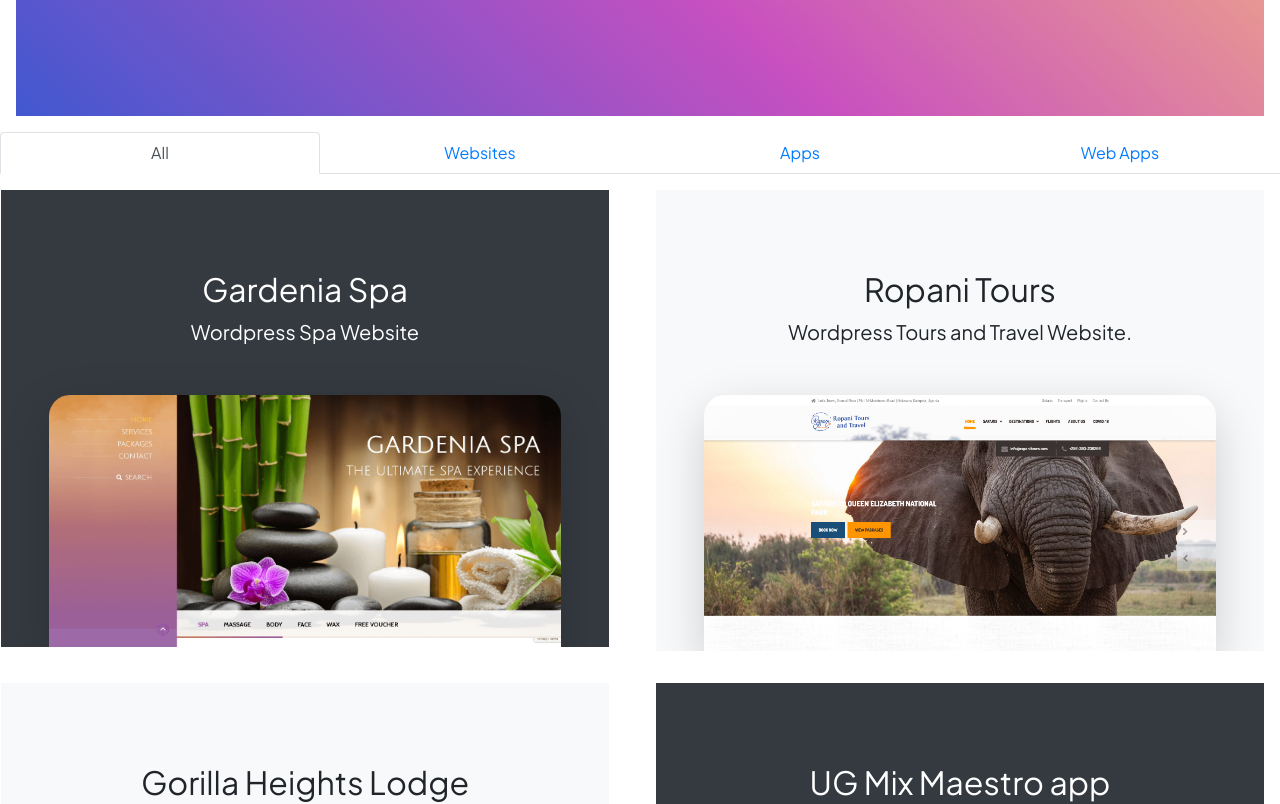
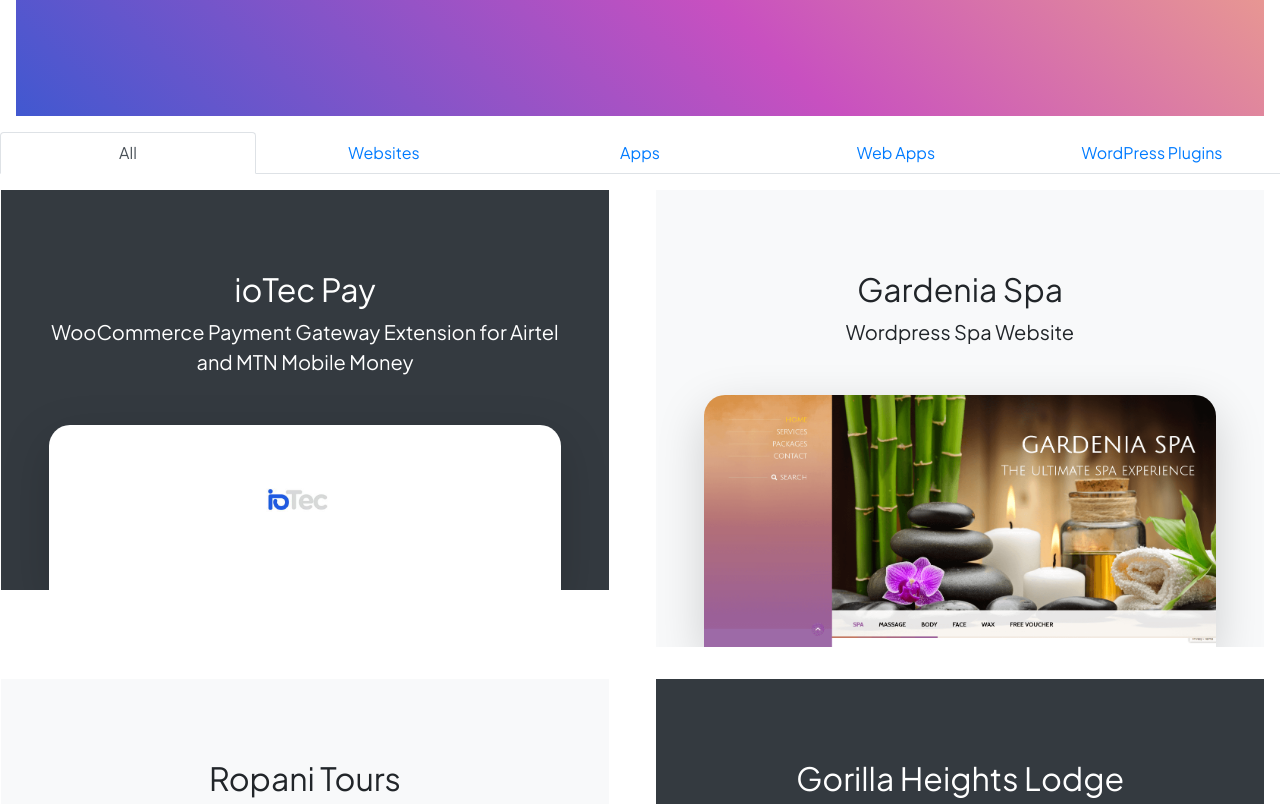
Before and after one commit to r1z11/portfolio, a React (Create React App) app: page / in a window 1280 px wide. Shown: the part 2740-3544 px from the top of the page. Built offline with nearby package versions, Linux system fonts and the light colour scheme.

Commit message:
project update

```diff
--- a/src/components/Content.js
+++ b/src/components/Content.js
@@ -131,6 +131,29 @@
                         }
                     </div>
                 </Tab>
+
+                {/* WordPress Plugins */}
+                <Tab eventKey="wp-plugins" title="WordPress Plugins">
+
+                    <div className="row">
+                        {
+                            projects.map((item, index) => (
+                                <>
+                                    {item.category === 'wp-plugin' ?
+                                        <div key={index} className="col-md-6 my-3 pl-3">
+                                            <div className={(sequence.indexOf(index) !== -1) ? "bg-dark mr-md-3 pt-3 px-3 pt-md-5 px-md-5 text-center text-white overflow-hidden" : "bg-light mr-md-3 pt-3 px-3 pt-md-5 px-md-5 text-center overflow-hidden"}>
+                                                <div className="my-3 py-3">
+                                                    <h2 className="display-5">{item.name}</h2>
+                                                    <p className="lead">{item.description}</p>
+                                                </div>
+                                                <a href={item.link} target="_blank" rel="noopener noreferrer"><img className="shadow-lg" style={styles.box} src={item.image} alt={item.alt} /></a>
+                                            </div>
+                                        </div> : null}
+                                </>
+                            ))
+                        }
+                    </div>
+                </Tab>
             </Tabs>
 
             <div className="position-relative overflow-hidden p-3 p-md-5 m-md-3 text-center gradient-background">
--- a/src/constants/data.js
+++ b/src/constants/data.js
@@ -42,6 +42,14 @@
 
 // Projects done
 export const projects = [
+    {
+        name: 'ioTec Pay',
+        description: 'WooCommerce Payment Gateway Extension for Airtel and MTN Mobile Money',
+        link: 'https://wordpress.com/plugins/iotecpay',
+        image: require('../assets/images/iotec.jpg'),
+        alt: 'iotec-pay',
+        category: 'wp-plugin'
+    },
     {
         name: 'Gardenia Spa',
         description: 'Wordpress Spa Website',
```
Also changed, not shown: src/assets/images/iotec.jpg (added).
